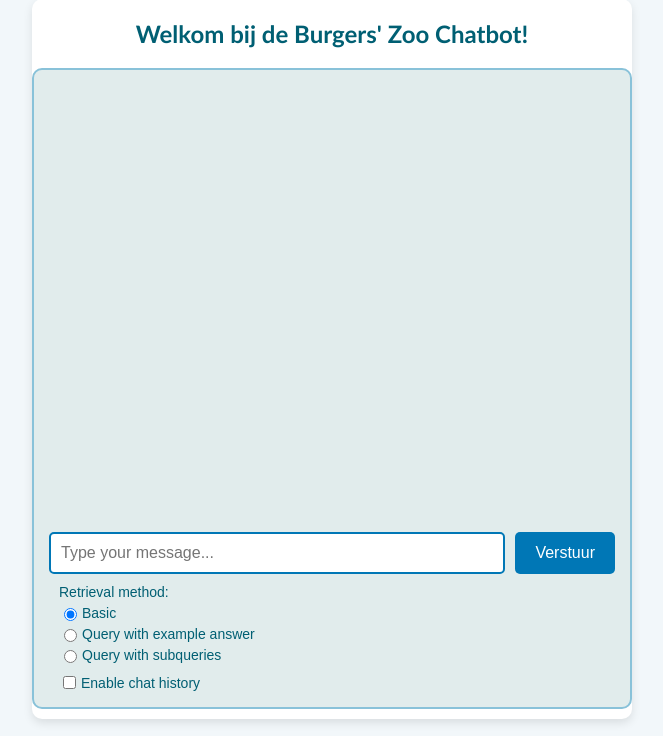
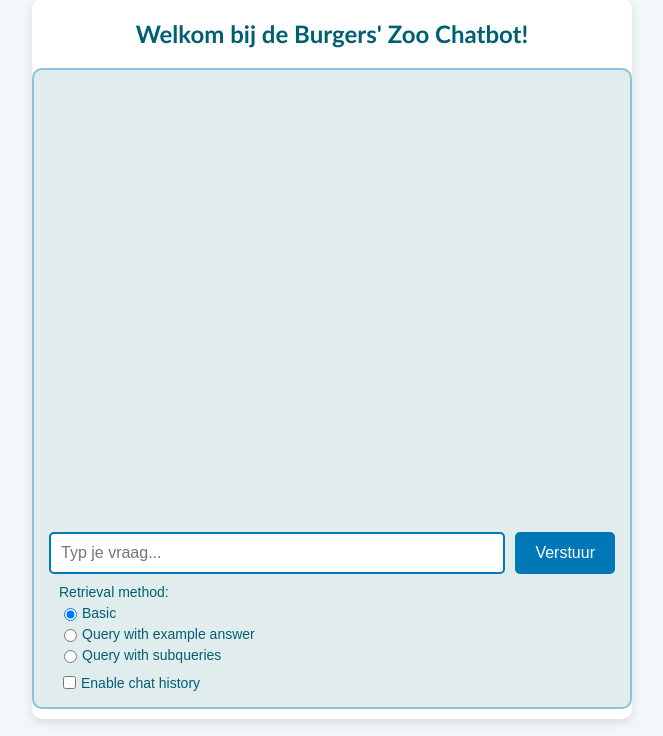
Before and after one commit to Woutman/burgerszoobot, a Django app: page /chat/ in a window 1280 px wide. Shown: the part 41-777 px from the top of the page, without its empty margins (308-971 px from the left). Run offline with Django 5.2, Linux system fonts and the light colour scheme.

Commit message:
Update chat.html
- small tweak

```diff
--- a/burgerszoobot/chatbot/templates/chatbot/chat.html
+++ b/burgerszoobot/chatbot/templates/chatbot/chat.html
@@ -15,7 +15,7 @@
         <div class="chat-box" id="chat-container">
             <div id="chat-log" class="chat-log"></div>
             <div class="input-area">
-                <input type="text" id="user-input" placeholder="Type your message..." class="input-box">
+                <input type="text" id="user-input" placeholder="Typ je vraag..." class="input-box">
                 <button id="send-btn" class="send-btn">Verstuur</button>
             </div>
             <div class="options-container">
```
